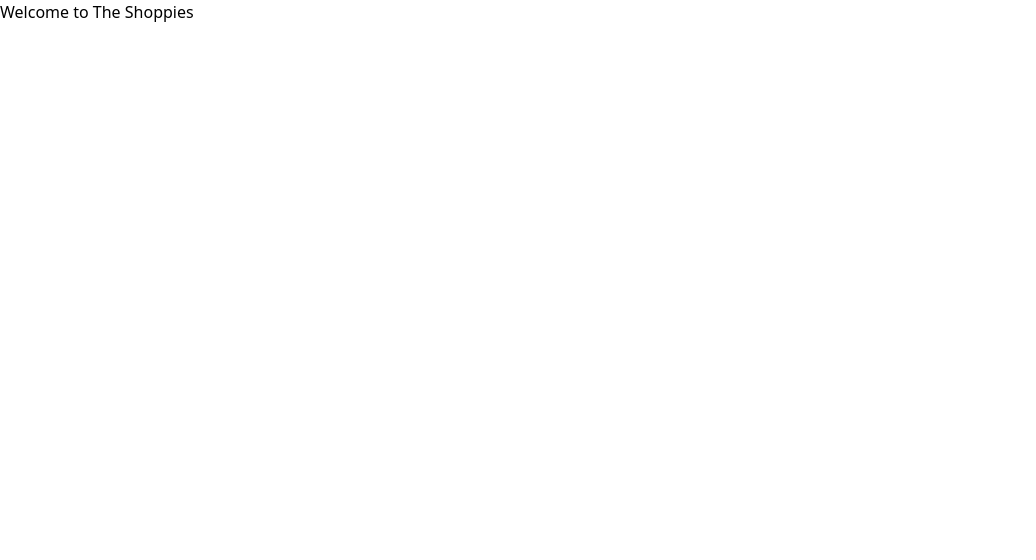
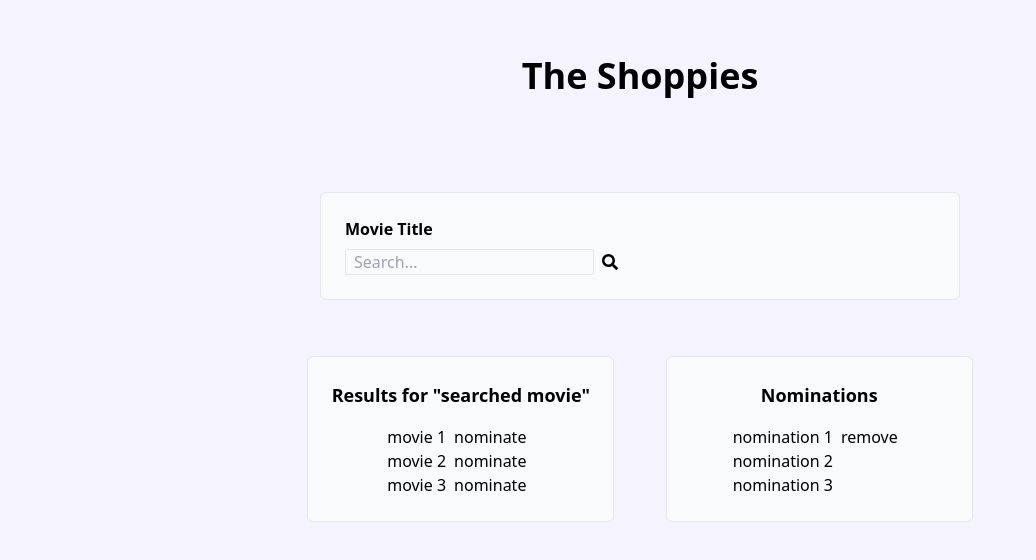
Before and after one commit to rhayana-b/the-shoppies, a Next.js app: page / in a window 1280 px wide. Shown: the top 560 px of the page, without its empty margins (0-1036 px from the left). Built offline with nearby package versions, Linux system fonts and the light colour scheme.

Commit message:
feat: create page skeleton with base style

```diff
--- a/package.json
+++ b/package.json
@@ -8,6 +8,9 @@
     "start": "next start"
   },
   "dependencies": {
+    "@fortawesome/fontawesome-svg-core": "^1.2.34",
+    "@fortawesome/free-solid-svg-icons": "^5.15.2",
+    "@fortawesome/react-fontawesome": "^0.1.14",
     "autoprefixer": "^10.2.1",
     "next": "^10.0.5",
     "postcss": "^8.2.4",
--- a/pages/index.js
+++ b/pages/index.js
@@ -1,3 +1,71 @@
+import { FontAwesomeIcon } from "@fortawesome/react-fontawesome";
+import { faSearch } from "@fortawesome/free-solid-svg-icons";
+
 export default function Home() {
-  return <div>Welcome to The Shoppies</div>;
+  return (
+    <div className="bg-purple-50 h-screen w-full flex flex-col py-10 px-60">
+      <div className="flex flex-col">
+        <div className="flex justify-center w-full py-4 mb-20">
+          <h1 className="text-4xl font-bold">The Shoppies</h1>
+        </div>
+        <div className="flex flex-col items-center">
+          <div className="flex flex-col p-6 mb-10 w-4/5 bg-gray-50 border rounded-md">
+            <label htmlFor="movie-search" className="font-bold mb-2">
+              Movie Title
+            </label>
+            <div>
+              <input
+                className="bg-gray-50 border rounded-sm px-2"
+                id="movie-search"
+                name="movie-search"
+                type="search"
+                placeholder="Search..."
+              />
+              <FontAwesomeIcon icon={faSearch} className="mx-2" />
+            </div>
+          </div>
+        </div>
+        <div className="flex justify-evenly p-4 mb-10">
+          <div className="flex flex-col items-center px-5 py-6 rounded-md w-2/5 bg-gray-50 border rounded-md">
+            <h2 className="mb-4 font-bold text-lg">
+              Results for "searched movie"
+            </h2>
+            <ul>
+              <div className="flex">
+                <li>movie 1</li>
+                <button type="button" className="mx-2" disabled>
+                  nominate
+                </button>
+              </div>
+              <div className="flex">
+                <li>movie 2</li>
+                <button type="button" className="mx-2">
+                  nominate
+                </button>
+              </div>
+              <div className="flex">
+                <li>movie 3</li>
+                <button type="button" className="mx-2">
+                  nominate
+                </button>
+              </div>
+            </ul>
+          </div>
+          <div className="flex flex-col items-center px-5 py-6 rounded-md w-2/5 bg-gray-50 border rounded-md">
+            <h2 className="mb-4 font-bold text-lg">Nominations</h2>
+            <ul>
+              <div className="flex">
+                <li>nomination 1</li>
+                <button type="button" className="mx-2">
+                  remove
+                </button>
+              </div>
+              <li>nomination 2</li>
+              <li>nomination 3</li>
+            </ul>
+          </div>
+        </div>
+      </div>
+    </div>
+  );
 }
```
Also changed, not shown: 1 other file (tests, documents, lock files or other folders).
